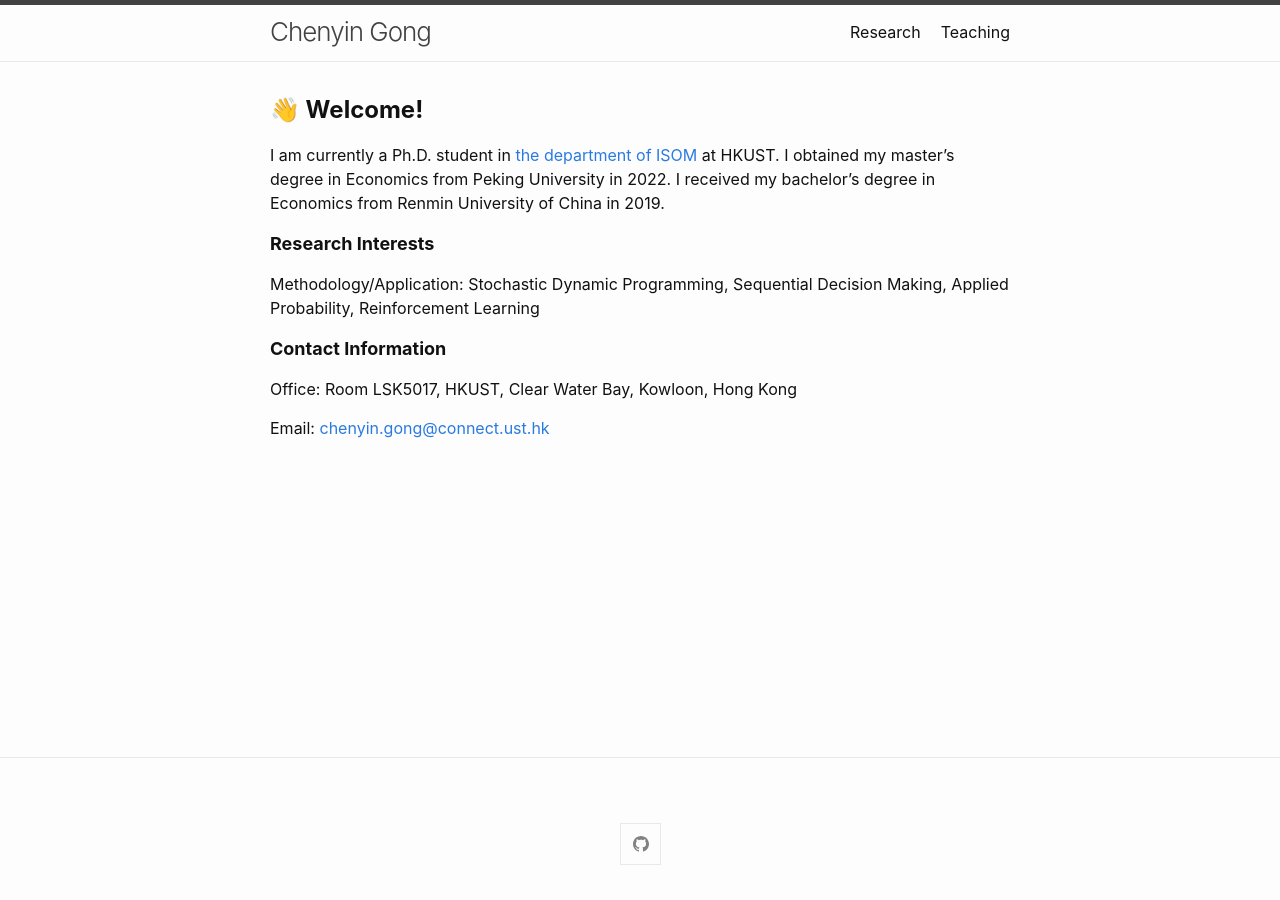
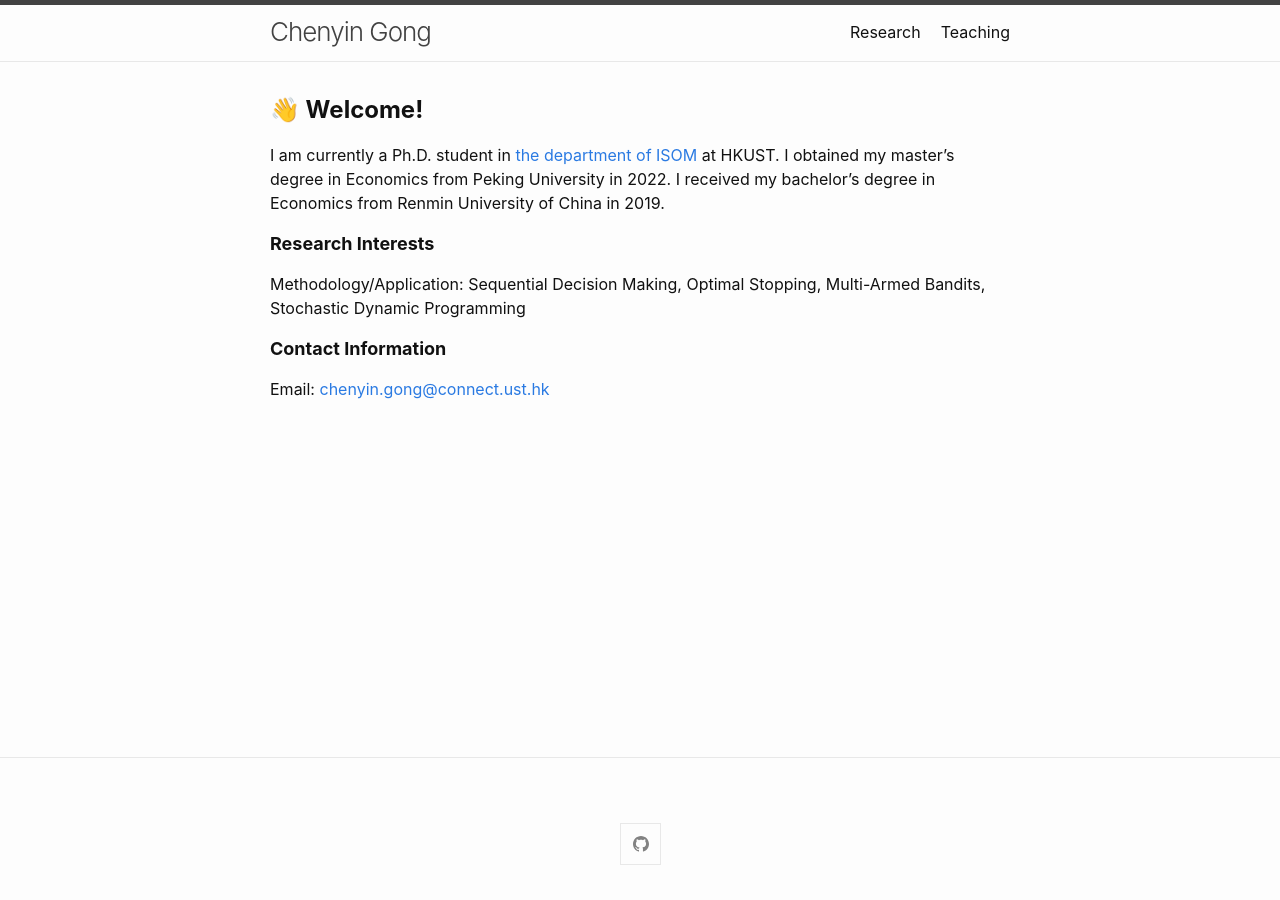
Before and after one commit to chenyingong/chenyingong.github.io, a Jekyll site: the page built from index.md, in a window 1280 px wide. Built offline with Jekyll 4.4.1, drawn with Linux system fonts in a browser that asks for light colours; emoji names are drawn with the system emoji font.

Commit message:
info updates

```diff
--- a/index.md
+++ b/index.md
@@ -13,12 +13,9 @@ I am currently a Ph.D. student in [the department of ISOM](https://isom.hkust.ed
 
 **<font size=4>Research Interests</font>**
 
-Methodology/Application: Stochastic Dynamic Programming, Sequential Decision Making, Applied Probability, Reinforcement Learning
+Methodology/Application: Sequential Decision Making, Optimal Stopping, Multi-Armed Bandits, Stochastic Dynamic Programming
 
 **<font size=4>Contact Information</font>**
 
-Office:
-    Room LSK5017, HKUST, Clear Water Bay, Kowloon, Hong Kong
-
 Email:
     [chenyin.gong@connect.ust.hk](mailto:chenyin.gong@connect.ust.hk)
```
Also changed, not shown: research.md (+1 -1 lines).
